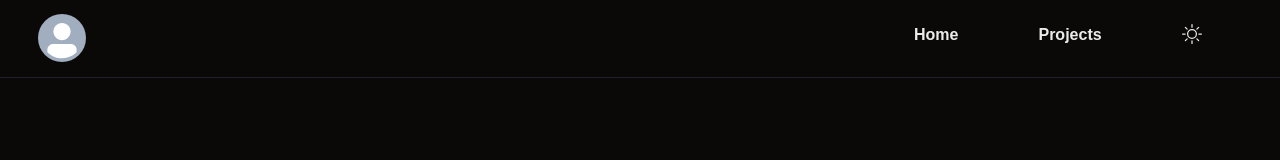
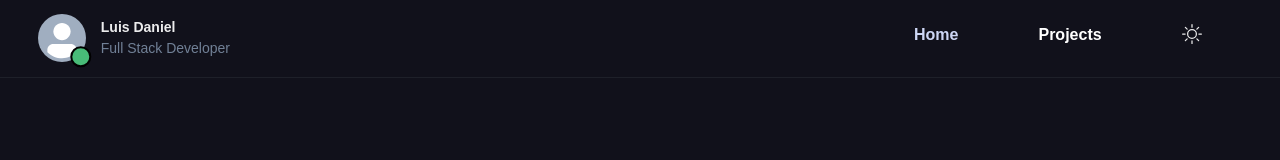
Before and after one commit to luisdanieldlcg/luisdanieldlcg.com, a React (Vite) app: page / in a window 1280 px wide. Shown: the top 160 px of the page. Built offline with nearby package versions, Linux system fonts and the light colour scheme.

Commit message:
feat: improved navbar

```diff
--- a/src/components/Navbar.tsx
+++ b/src/components/Navbar.tsx
@@ -13,10 +13,53 @@ import {
     Box,
     useBreakpointValue,
     useColorModeValue,
+    HStack,
+    Text,
+    AvatarBadge,
+    VStack,
+    Divider,
+    Tooltip,
 } from "@chakra-ui/react";
+
 import { HamburgerIcon } from "@chakra-ui/icons";
-import { NavLink } from "react-router-dom";
+import { NavLink as ReactRouterLink } from "react-router-dom";
 import ThemeSwitcher from "./ThemeSwitcher";
+import { FaCode, FaHome } from "react-icons/fa";
+
+interface ProfileAvatarProps {
+    tooltipLabel?: string;
+}
+
+const ProfileAvatar = ({ tooltipLabel }: ProfileAvatarProps) => {
+    const badgeBorderColor = useColorModeValue("white", "black");
+    return (
+        <Tooltip label={tooltipLabel} aria-label="A tooltip" placement="bottom">
+            <ReactRouterLink
+                to="https://github.com/luisdanieldlcg"
+                target="_blank"
+            >
+                <HStack>
+                    <Avatar src="src/assets/logo.jpg" padding="0">
+                        <AvatarBadge
+                            boxSize="1.1em"
+                            bg="green.400"
+                            borderColor={badgeBorderColor}
+                            borderWidth="2px"
+                        ></AvatarBadge>
+                    </Avatar>
+                    <VStack alignItems="flex-start" spacing="0" ml="0.4rem">
+                        <Text fontSize="sm" fontWeight="bold">
+                            Luis Daniel
+                        </Text>
+                        <Text fontSize="sm" color="gray.500">
+                            Full Stack Developer
+                        </Text>
+                    </VStack>
+                </HStack>
+            </ReactRouterLink>
+        </Tooltip>
+    );
+};
 
 const Navbar = () => {
     const { isOpen, onOpen, onClose } = useDisclosure();
@@ -31,27 +74,21 @@ const Navbar = () => {
             <Drawer isOpen={isOpen} onClose={onClose} placement="left">
                 <DrawerOverlay />
                 <DrawerContent bg={bg}>
-                    <DrawerHeader borderBottomWidth="1px">
-                        <Avatar src="src/assets/logo.jpg" />
+                    <DrawerHeader>
+                        <h1>Menu</h1>
+                        <HStack mt="1rem">
+                            <ProfileAvatar />
+                            <ThemeSwitcher />
+                        </HStack>
                     </DrawerHeader>
-
-                    <DrawerCloseButton />
-                    <NavLink
-                        to="/"
-                        style={({ isActive }) => {
-                            return { fontWeight: isActive ? 700 : 400 };
-                        }}
-                    >
-                        <Button variant="ghost">Home</Button>
-                    </NavLink>
-                    <NavLink
-                        to="/projects"
-                        style={({ isActive }) => {
-                            return { fontWeight: isActive ? 700 : 400 };
-                        }}
-                    >
-                        <Button variant="ghost">Projects</Button>
-                    </NavLink>
+                    <DrawerCloseButton size="lg" mr="1.2rem" />
+                    <Divider />
+                    <Button variant="ghost" py="1.5rem" leftIcon={<FaHome />}>
+                        Home
+                    </Button>
+                    <Button variant="ghost" py="1.5rem" leftIcon={<FaCode />}>
+                        Projects
+                    </Button>
                 </DrawerContent>
             </Drawer>
         );
@@ -68,31 +105,39 @@ const Navbar = () => {
                 </>
             );
         } else {
+            const linkStyle = (isActive: boolean) => {
+                const activeColor = useColorModeValue("#7287fd", "#cdd6f4");
+                const inactiveColor = useColorModeValue("#4c4f69", "#fff");
+                return {
+                    color: isActive ? activeColor : inactiveColor,
+                };
+            };
             return (
                 <>
-                    <Avatar src="src/assets/logo.jpg" />
+                    <ProfileAvatar tooltipLabel="Click to view my profile" />
                     <Spacer />
-                    <NavLink
+
+                    <ReactRouterLink
                         to="/"
                         style={({ isActive }) => {
-                            return { fontWeight: isActive ? 700 : 400 };
+                            return linkStyle(isActive);
                         }}
                     >
-                        <Button variant="ghost" mx="1.5rem">
+                        <Button variant="subtle" mx="1.5rem">
                             Home
                         </Button>
-                    </NavLink>
+                    </ReactRouterLink>
 
-                    <NavLink
+                    <ReactRouterLink
                         to="/projects"
                         style={({ isActive }) => {
-                            return { fontWeight: isActive ? 700 : 400 };
+                            return linkStyle(isActive);
                         }}
                     >
-                        <Button variant="ghost" mx="1.5rem">
+                        <Button variant="subtle" mx="1.5rem">
                             Projects
                         </Button>
-                    </NavLink>
+                    </ReactRouterLink>
 
                     <Box mx="1.5rem">
                         <ThemeSwitcher />
@@ -103,15 +148,13 @@ const Navbar = () => {
     };
     return (
         <>
-            <Box position="sticky" zIndex="100" transition="red">
+            <Box position="sticky" zIndex="99">
                 <Slide in={true} direction="top">
                     <Flex
                         as="nav"
                         px="3vw"
                         py="0.9rem"
                         borderBottom="0.01px solid #1e2029"
-                        justifyContent="end"
-                        width="100%"
                         bg={bg}
                     >
                         <NavbarComponent />
--- a/src/components/ThemeSwitcher.tsx
+++ b/src/components/ThemeSwitcher.tsx
@@ -2,8 +2,27 @@ import { Button, useColorMode } from "@chakra-ui/react";
 import { motion } from "framer-motion";
 import { BsMoonStars, BsSun } from "react-icons/bs";
 
-const ThemeSwitcher = () => {
+// props
+
+interface ThemeSwitcherProps {
+    disableAnimation?: boolean;
+}
+
+const ThemeSwitcher = ({ disableAnimation }: ThemeSwitcherProps) => {
     const { colorMode, toggleColorMode } = useColorMode();
+
+    if (disableAnimation) {
+        return (
+            <Button onClick={toggleColorMode} variant="subtle">
+                {colorMode === "dark" ? (
+                    <BsSun size={20} />
+                ) : (
+                    <BsMoonStars size={20} />
+                )}
+            </Button>
+        );
+    }
+
     return (
         <motion.div
             whileHover={{ scale: 1.4 }}
--- a/src/layouts/RootLayout.tsx
+++ b/src/layouts/RootLayout.tsx
@@ -1,18 +1,21 @@
 import { Outlet } from "react-router-dom";
 import Navbar from "../components/Navbar";
-import { Stack } from "@chakra-ui/react";
-import { motion } from "framer-motion";
+import { Box, Stack, useColorModeValue } from "@chakra-ui/react";
 
 const RootLayout = () => {
+    const bgColor = useColorModeValue("bgLight", "bgDark");
+
     return (
         <>
             <Navbar />
-            <Stack
+            <Box
                 px={{ base: "5vw", md: "10vw" }}
-                mt={{ base: "15vh", md: "22.5vh" }}
+                py={{ base: "5vh", md: "22vh" }}
+                bg={bgColor}
+                transition="background-color 0.5s"
             >
                 <Outlet />
-            </Stack>
+            </Box>
         </>
     );
 };
--- a/src/theme.ts
+++ b/src/theme.ts
@@ -1,5 +1,5 @@
 // 1. import `extendTheme` function
-import { extendTheme, type ThemeConfig } from "@chakra-ui/react";
+import { extendTheme, ThemeConfig } from "@chakra-ui/react";
 // 2. Add your color mode config
 const config: ThemeConfig = {
     initialColorMode: "dark",
@@ -40,8 +40,8 @@ const overrides = {
         muted: "#d6d6d6",
         highlight: "#6B46C1",
 
-        bgDark: "#0a0908",
-        bgLight: "#e5e5e5",
+        bgDark: "#11111b",
+        bgLight: "#eff1f5",
     },
     styles: {
         global: (props: any) => ({
```
Also changed, not shown: 1 other file (tests, documents, lock files or other folders).
